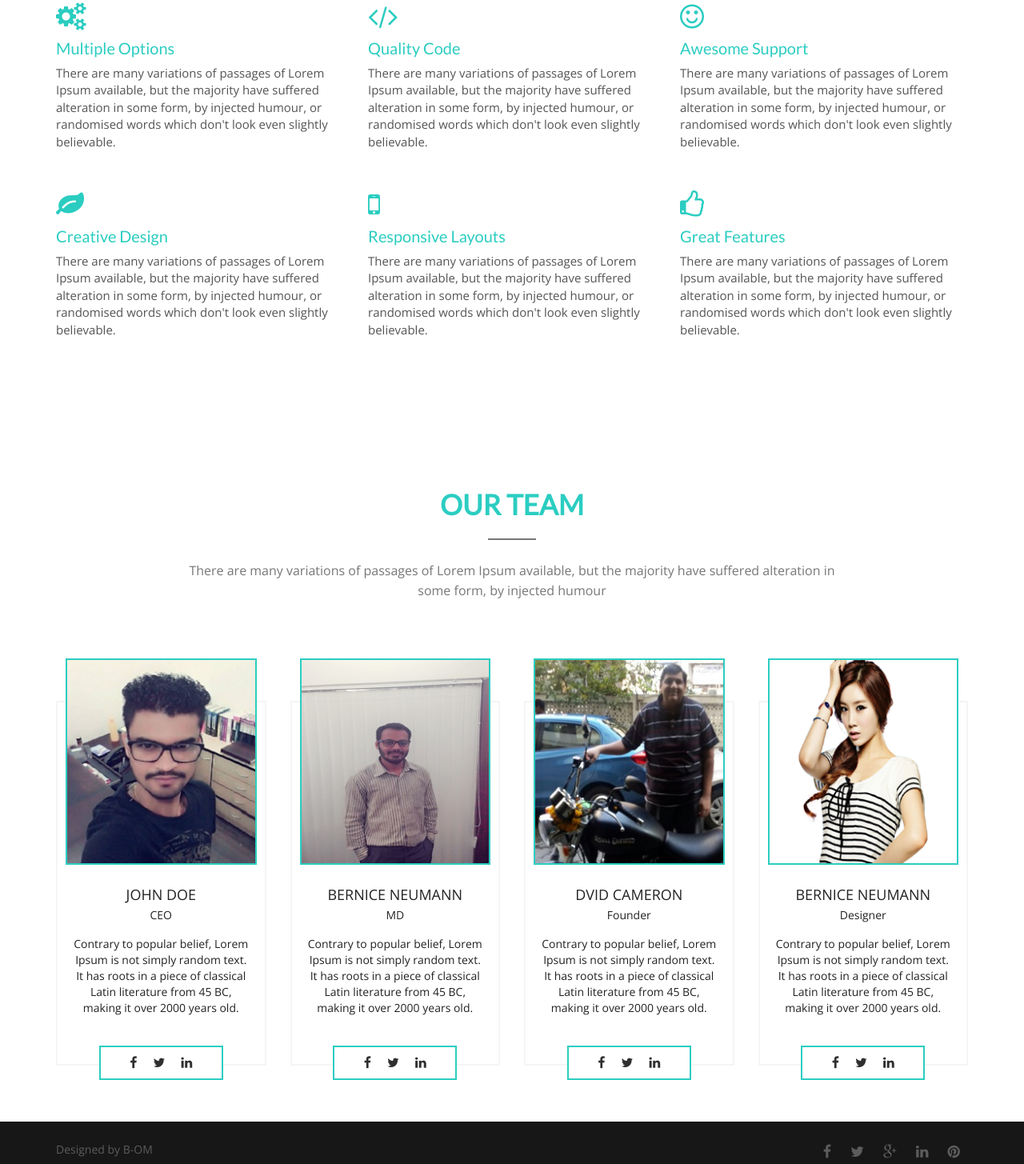
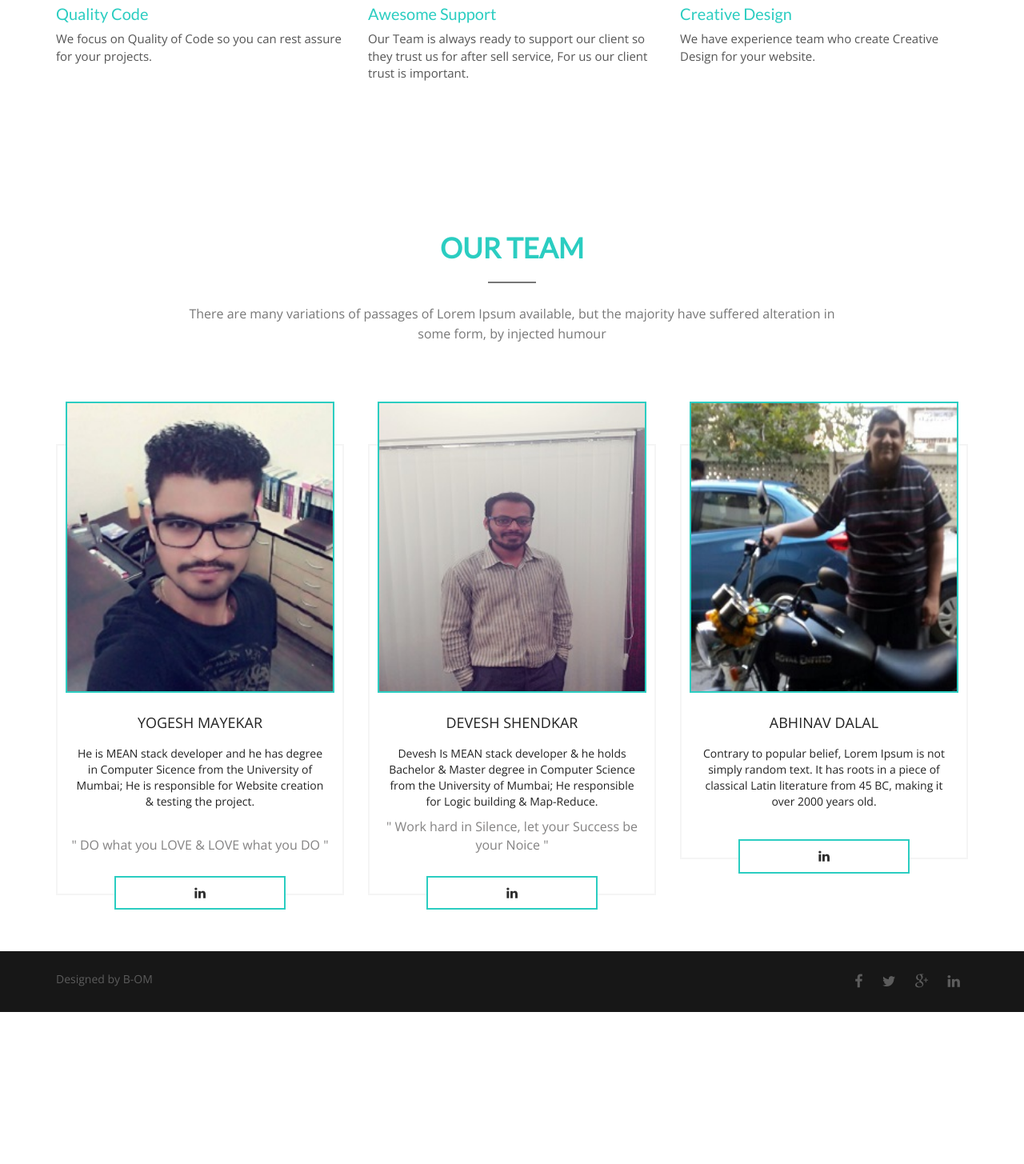
Before and after one commit to b-om/b-om.github.io, a plain HTML site: page who-we-are.html in a window 1280 px wide. Shown: the part 867-2322 px from the top of the page at 80% size. After the commit the page ends 2132 px from the top, so only its background shows below. Drawn offline with nearby package versions, Linux system fonts and the light colour scheme.

Commit message:
update website

```diff
--- a/who-we-are.html
+++ b/who-we-are.html
@@ -83,13 +83,13 @@
                 <li>
                   <div class="phone">
                     <i class="fa fa-phone"></i>
-                    +1(800) 699-7071
+                    +91 98203 20567
                   </div>
                 </li>
                 <li>
                   <div class="mail">
                     <i class="fa fa-envelope"></i>
-                    iam@domain.com
+                    abhinavdalal@b-om.in
                   </div>
                 </li>
               </ul>
@@ -254,7 +254,7 @@
 					<div class="title-area">
 						<h2 class="title">WHO WE ARE</h2>
 						<span class="line"></span>
-            <p>We Are The Future For Your IT Solutions With Team Of Right Experience.</p>
+						<p>We are the future for your IT Solutions with <u>Team Of Right Experience</u>.</p>
 					</div>
 				</div>
 				<div class="col-md-12">
@@ -264,63 +264,49 @@
 								<div class="single-feature wow zoomIn">
 									<i class="fa fa-key feature-icon"></i>
 									<h4 class="feat-title">Key To Success</h4>
-                  <p>We are the key for your Business Success with IT Solutions. One who understand all yor IT needs for your Business & full fill them.</p>
+									<p>We are the key for your Business Success with IT Solutions. One who understand all yor IT needs for your Business & fulfill them.</p>
 								</div>
 							</div>
 							<div class="col-md-4 col-sm-6">
 								<div class="single-feature wow zoomIn">
 									<i class="fa fa-mobile feature-icon"></i>
 									<h4 class="feat-title">Responsive Layouts</h4>
-                  <p>There are many variations of passages of Lorem Ipsum available, but the majority have suffered alteration in some form, by injected humour, or randomised words which don't look even slightly believable.</p>
+									<p>We create Responsive Layouts for your Web-Apps and Website, so you can access it on any device without any issue.</p>
 								</div>
 							</div>
-              <div class="col-md-4 col-sm-6">
+							<div class="col-md-3 col-sm-6">
 								<div class="single-feature wow zoomIn">
 									<i class="fa fa-thumbs-o-up feature-icon"></i>
 									<h4 class="feat-title">Great Features</h4>
-                  <p>There are many variations of passages of Lorem Ipsum available, but the majority have suffered alteration in some form, by injected humour, or randomised words which don't look even slightly believable.</p>
+									<p>We create Web-Apps with Great Features of MEAN Stack as per our client needs.</p>
 								</div>
 							</div>
-              <div class="col-md-4 col-sm-6">
+							<!--  <div class="col-md-4 col-sm-6">
 								<div class="single-feature wow zoomIn">
 									<i class="fa fa-gears feature-icon"></i>
 									<h4 class="feat-title">Multiple Options</h4>
-                  <p>There are many variations of passages of Lorem Ipsum available, but the majority have suffered alteration in some form, by injected humour, or randomised words which don't look even slightly believable.</p>
+									<p>We provide Multiple Options .</p>
 								</div>
-              </div>
+							</div> -->
 							<div class="col-md-4 col-sm-6">
 								<div class="single-feature wow zoomIn">
 									<i class="fa fa-code feature-icon"></i>
 									<h4 class="feat-title">Quality Code</h4>
-                  <p>There are many variations of passages of Lorem Ipsum available, but the majority have suffered alteration in some form, by injected humour, or randomised words which don't look even slightly believable.</p>
+									<p>We focus on Quality of Code so you can rest assure for your projects.</p>
 								</div>
 							</div>
 							<div class="col-md-4 col-sm-6">
 								<div class="single-feature wow zoomIn">
 									<i class="fa fa-smile-o feature-icon"></i>
 									<h4 class="feat-title">Awesome Support</h4>
-                  <p>There are many variations of passages of Lorem Ipsum available, but the majority have suffered alteration in some form, by injected humour, or randomised words which don't look even slightly believable.</p>
+									<p>Our Team is always ready to support our client so they trust us for after sell service, For us our client trust is important.</p>
 								</div>
 							</div>
 							<div class="col-md-4 col-sm-6">
 								<div class="single-feature wow zoomIn">
 									<i class="fa fa-leaf feature-icon"></i>
 									<h4 class="feat-title">Creative Design</h4>
-                  <p>There are many variations of passages of Lorem Ipsum available, but the majority have suffered alteration in some form, by injected humour, or randomised words which don't look even slightly believable.</p>
-                </div>
-              </div>
-              <div class="col-md-4 col-sm-6">
-                <div class="single-feature wow zoomIn">
-                  <i class="fa fa-mobile feature-icon"></i>
-                  <h4 class="feat-title">Responsive Layouts</h4>
-                  <p>There are many variations of passages of Lorem Ipsum available, but the majority have suffered alteration in some form, by injected humour, or randomised words which don't look even slightly believable.</p>
-                </div>
-              </div>
-              <div class="col-md-4 col-sm-6">
-                <div class="single-feature wow zoomIn">
-                  <i class="fa fa-thumbs-o-up feature-icon"></i>
-                  <h4 class="feat-title">Great Features</h4>
-                  <p>There are many variations of passages of Lorem Ipsum available, but the majority have suffered alteration in some form, by injected humour, or randomised words which don't look even slightly believable.</p>
+									<p>We have experience team who create Creative Design for your website.</p>
 								</div>
 							</div>
 						</div>
@@ -345,80 +331,59 @@
           <div class="our-team-content">
             <div class="row">
               <!-- Start single team member -->
-              <div class="col-md-3 col-sm-6 col-xs-12">
+              <div class="col-md-4 col-sm-6 col-xs-12">
                 <div class="single-team-member">
                  <div class="team-member-img">
                    <img src="assets/images/yog.jpg" alt="team member img">
                  </div>
                  <div class="team-member-name">
-                   <p>John Doe</p>
-                   <span>CEO</span>
+                   <p>Yogesh Mayekar</p>
+                   <!-- <span>CEO</span> -->
                  </div>
-                 <p>Contrary to popular belief, Lorem Ipsum is not simply random text. It has roots in a piece of classical Latin literature from 45 BC, making it over 2000 years old.</p>
+                 <p>He is MEAN stack developer and he has degree in Computer Sicence from the University of Mumbai; He is responsible for Website creation & testing the project.</p><br>&#34 DO what you LOVE & LOVE what you DO &#34
                  <div class="team-member-link">
-                   <a href="#"><i class="fa fa-facebook"></i></a>
-                   <a href="#"><i class="fa fa-twitter"></i></a>
+                   <a href="https://in.linkedin.com/in/yogesh-mayekar-76683b70"><i class="fa fa-linkedin"></i></a>
+                 </div>
+                </div>
+              </div>
+              <!-- Start single team member -->
+              <!-- Start single team member -->
+              <div class="col-md-4 col-sm-6 col-xs-12">
+                <div class="single-team-member">
+                 <div class="team-member-img">
+                   <img src="assets/images/dev.jpg" alt="team member img">
+                 </div>
+                 <div class="team-member-name">
+                   <p>Devesh Shendkar</p>
+                   <!-- <span>MD</span> -->
+                 </div>
+                 <p>Devesh Is MEAN stack developer & he holds Bachelor & Master degree in Computer Science from the University of Mumbai; He responsible for Logic building & Map-Reduce.</p>
+				 &#34 Work hard in Silence, let your Success be your Noice &#34
+                 <div class="team-member-link">
                    <a href="#"><i class="fa fa-linkedin"></i></a>
                  </div>
                 </div>
               </div>
               <!-- Start single team member -->
               <!-- Start single team member -->
-              <div class="col-md-3 col-sm-6 col-xs-12">
+              <div class="col-md-4 col-sm-6 col-xs-12">
                 <div class="single-team-member">
                  <div class="team-member-img">
-                   <img src="assets/images/dev.jpg" alt="team member img">
+                   <img src="assets/images/abh.jpg" alt="team member img">
                  </div>
                  <div class="team-member-name">
-                   <p>Bernice Neumann</p>
-                   <span>MD</span>
+                   <p>Abhinav Dalal</p>
+                   <!-- <span>Founder</span> -->
                  </div>
                  <p>Contrary to popular belief, Lorem Ipsum is not simply random text. It has roots in a piece of classical Latin literature from 45 BC, making it over 2000 years old.</p>
                  <div class="team-member-link">
-                   <a href="#"><i class="fa fa-facebook"></i></a>
-                   <a href="#"><i class="fa fa-twitter"></i></a>
                    <a href="#"><i class="fa fa-linkedin"></i></a>
                  </div>
                 </div>
               </div>
               <!-- Start single team member -->
               <!-- Start single team member -->
-              <div class="col-md-3 col-sm-6 col-xs-12">
-                <div class="single-team-member">
-                 <div class="team-member-img">
-                   <img src="assets/images/abh.jpg" alt="team member img">
-                 </div>
-                 <div class="team-member-name">
-                   <p>Dvid Cameron</p>
-                   <span>Founder</span>
-                 </div>
-                 <p>Contrary to popular belief, Lorem Ipsum is not simply random text. It has roots in a piece of classical Latin literature from 45 BC, making it over 2000 years old.</p>
-                 <div class="team-member-link">
-                   <a href="#"><i class="fa fa-facebook"></i></a>
-                   <a href="#"><i class="fa fa-twitter"></i></a>
-                   <a href="#"><i class="fa fa-linkedin"></i></a>
-                 </div>
-                </div>
-              </div>
-              <!-- Start single team member -->
-              <!-- Start single team member -->
-              <div class="col-md-3 col-sm-6 col-xs-12">
-                <div class="single-team-member">
-                 <div class="team-member-img">
-                   <img src="assets/images/team-member-1.png" alt="team member img">
-                 </div>
-                 <div class="team-member-name">
-                   <p>Bernice Neumann</p>
-                   <span>Designer</span>
-                 </div>
-                 <p>Contrary to popular belief, Lorem Ipsum is not simply random text. It has roots in a piece of classical Latin literature from 45 BC, making it over 2000 years old.</p>
-                 <div class="team-member-link">
-                   <a href="#"><i class="fa fa-facebook"></i></a>
-                   <a href="#"><i class="fa fa-twitter"></i></a>
-                   <a href="#"><i class="fa fa-linkedin"></i></a>
-                 </div>
-                </div>
-              </div>
+
               <!-- Start single team member -->
             </div>
           </div>
@@ -463,7 +428,6 @@
             <a href="#"><i class="fa fa-twitter"></i></a>
             <a href="#"><i class="fa fa-google-plus"></i></a>
             <a href="#"><i class="fa fa-linkedin"></i></a>
-            <a href="#"><i class="fa fa-pinterest"></i></a>
           </div>
         </div>
       </div>
```
Also changed, not shown: blog-single-with-left-sidebar.html (+2 -3 lines), contact.html (+5 -6 lines), index.html (+1 -2 lines), our-work.html (+2 -3 lines), testimonial.html (+2 -3 lines), what-we-do.html (+2 -3 lines). Lines whose indentation alone changed are shown as unchanged.
